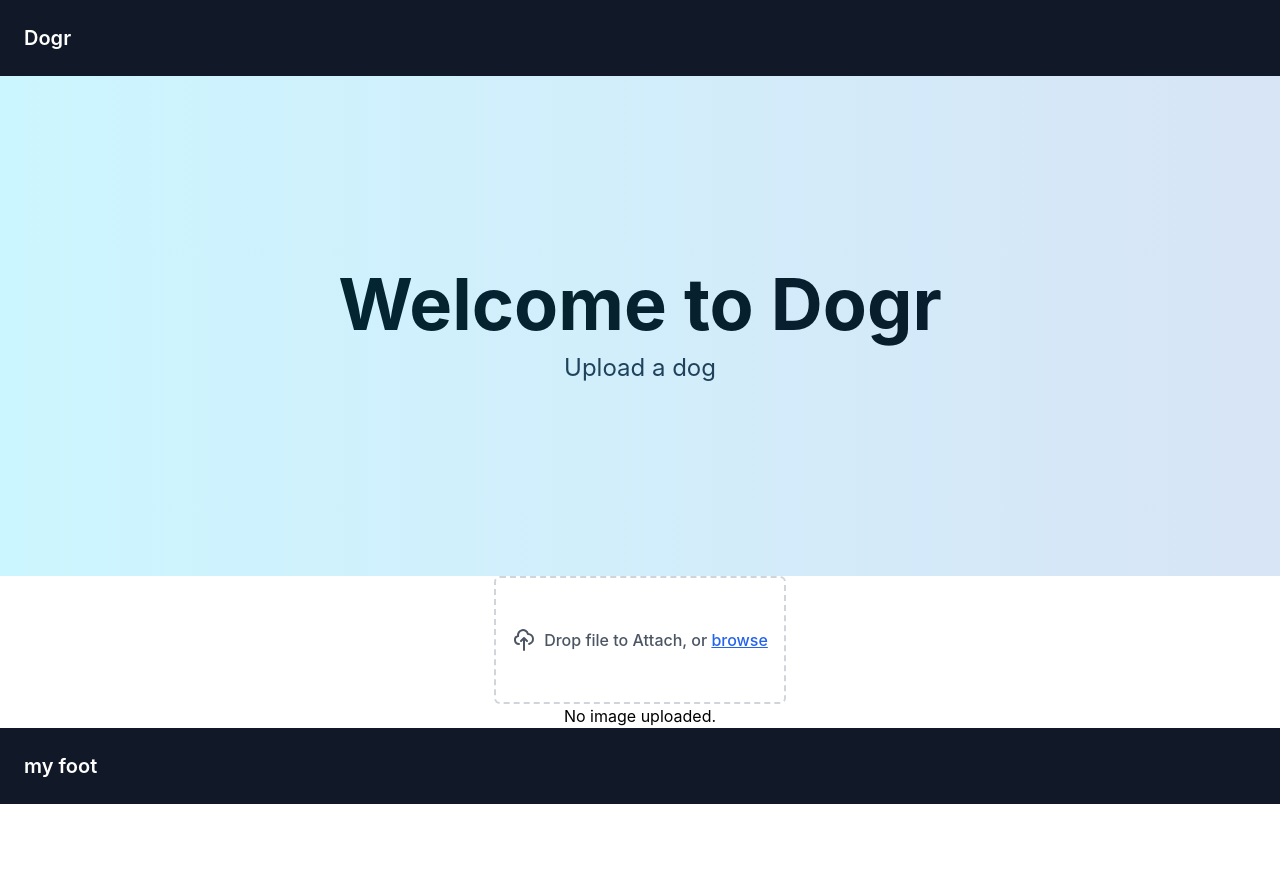
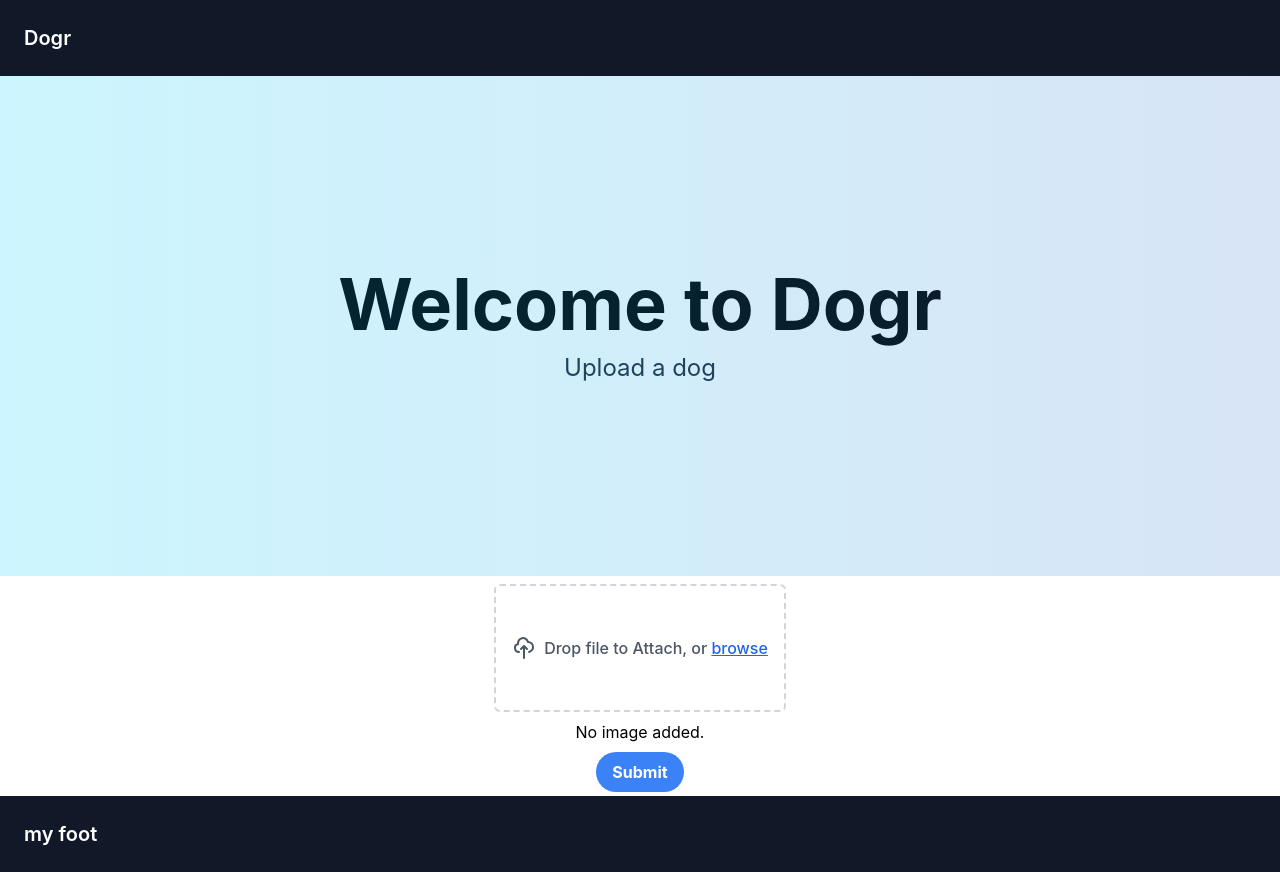
Before and after one commit to jojo-chow/supreme-dollop, a React (Vite) app in the folder dogr/: page / in a window 1280 px wide. Before the commit the page ends 804 px from the top, so only its background shows below. Built offline with nearby package versions, Linux system fonts and the light colour scheme.

Commit message:
update layout styles

```diff
--- a/dogr/src/components/Footer.tsx
+++ b/dogr/src/components/Footer.tsx
@@ -1,6 +1,6 @@
 function Footer() {
   return (
-    <div className="flex items-center justify-between flex-wrap bg-gray-900 p-6">
+    <div className="flex items-center justify-between flex-wrap bg-gray-900 p-6 mt-1">
       <div className="flex items-center flex-shrink-0 text-white mr-6">
         <span className="font-semibold text-xl tracking-right">my foot</span>
       </div>
--- a/dogr/src/components/ImageParent.tsx
+++ b/dogr/src/components/ImageParent.tsx
@@ -1,5 +1,5 @@
 import React, { useState } from "react";
-import ImageUploader from "./ImageUploader";
+import ImageUploaderInput from "./ImageUploaderInput";
 import ImagePreview from "./ImagePreview";
 
 import config from "../config.json";
@@ -27,8 +27,9 @@ const ImageParent = () => {
 
   return (
     <div className="flex flex-col items-center">
-      <ImageUploader onFileChange={handleFileChange} onUploadSuccess={handleUploadSuccess} onUploadError={handleUploadError} />
+      <ImageUploaderInput onFileChange={handleFileChange} onUploadSuccess={handleUploadSuccess} onUploadError={handleUploadError} />
       <ImagePreview imageUrl={imageUrl} />
+      <button className="mt-2 bg-blue-500 hover:bg-blue-700 text-white font-bold py-2 px-4 rounded-full" type="button">Submit</button>
     </div>
   );
 };
--- a/dogr/src/components/ImagePreview.tsx
+++ b/dogr/src/components/ImagePreview.tsx
@@ -9,9 +9,9 @@ const ImagePreview: React.FC<ImagePreviewProps> = ({ imageUrl }) => {
 
   const render = () => {
     if (imageUrl) {
-      return <img src={imageUrl} alt="Uploaded file" />;
+      return <img className="mt-2" src={imageUrl} alt="Uploaded file" />;
     }
-    return <div>No image uploaded.</div>
+    return <div className="mt-2">No image added.</div>
   }
 
   return render();
--- a/dogr/src/components/ImageUploader.tsx
+++ b/dogr/src/components/ImageUploaderInput.tsx
@@ -11,8 +11,9 @@ interface ImageUploaderProps {
   onUploadError: (error: string) => void;
 }
 
-const ImageUploader: React.FC<ImageUploaderProps> = ({ onFileChange, onUploadSuccess, onUploadError }) => {
+const ImageUploaderInput: React.FC<ImageUploaderProps> = ({ onFileChange, onUploadSuccess, onUploadError }) => {
   const [selectedFile, setSelectedFile] = useState<File | null>(null);
+  const [imageUrl, setImageUrl] = useState<string>("");
   const [dragging, setDragging] = useState<boolean>(false);
 
   const handleFileChange = (event: React.ChangeEvent<HTMLInputElement>) => {
@@ -48,13 +49,12 @@ const ImageUploader: React.FC<ImageUploaderProps> = ({ onFileChange, onUploadSuc
 
   const updateSelectedFile = (file: File) => {
     setSelectedFile(file);
-    const imageUrl = URL.createObjectURL(file);
-    console.log(imageUrl);
+    setImageUrl(URL.createObjectURL(file));
     onFileChange(imageUrl);
   }
 
   return (
-    <div className="max-w-xl" onDrop={handleDrop} onDragOver={handleDragOver} onDragLeave={handleDragLeave}>
+    <div className="max-w-xl mt-2" onDrop={handleDrop} onDragOver={handleDragOver} onDragLeave={handleDragLeave}>
       <label className="flex justify-center w-full h-32 px-4 transition
                         bg-white border-2 border-gray-300 border-dashed
                         rounded-md appearance-none cursor-pointer
@@ -76,4 +76,4 @@ const ImageUploader: React.FC<ImageUploaderProps> = ({ onFileChange, onUploadSuc
   )
 }
 
-export default ImageUploader;
+export default ImageUploaderInput;
```
